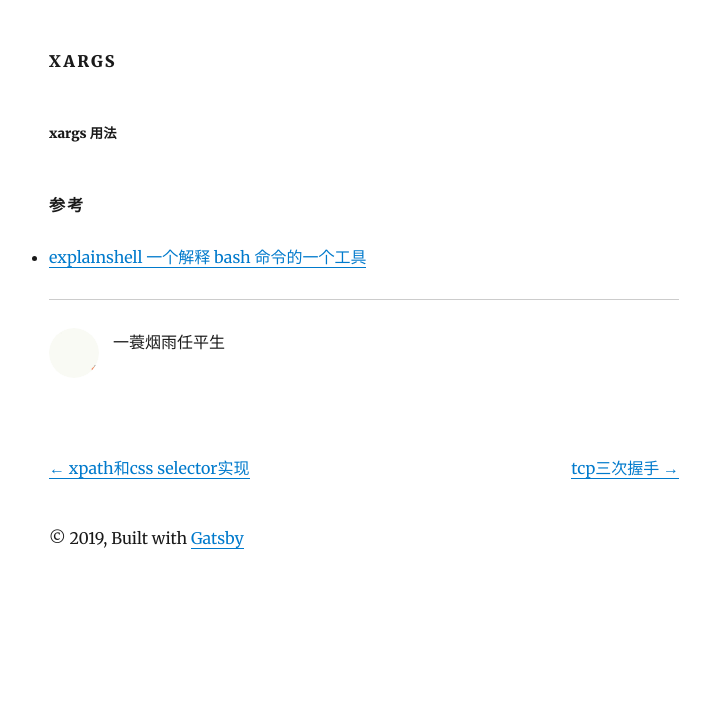
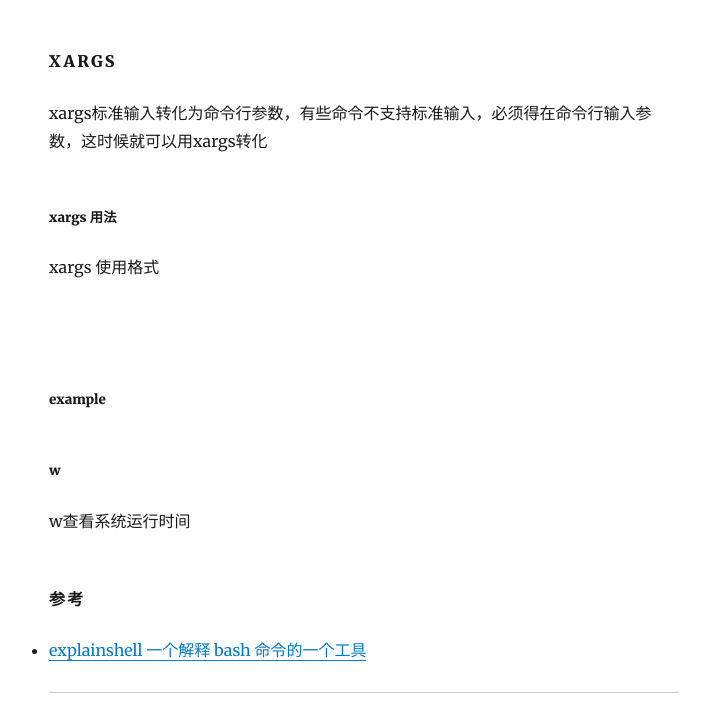
Before and after one commit to feikerwu/blog, a Gatsby site: page /the-art-of-command-line/ in a window 1280 px wide. Shown: the part 671-1389 px from the top of the page, without its empty margins (276-986 px from the left). Before the commit the page ends 1265 px from the top, so only its background shows below. Built offline with nearby package versions, Linux system fonts and the light colour scheme; Gatsby itself is replaced by a stand-in of ours; some packages are replaced by stand-ins of ours; code samples lack their colours.

Commit message:
chore: command-line-xargs

````diff
--- a/content/blog/the-art-of-command-line/index.md
+++ b/content/blog/the-art-of-command-line/index.md
@@ -17,7 +17,20 @@ description: 《the-art-of-command-line》读书笔记
 
 #### xargs
 
+xargs标准输入转化为命令行参数，有些命令不支持标准输入，必须得在命令行输入参数，这时候就可以用xargs转化
+
 ##### xargs 用法
+
+xargs 使用格式
+```bash
+xargs [-options] [command]
+```
+
+##### example
+
+##### w
+w查看系统运行时间
+
 
 #### 参考
 
````
